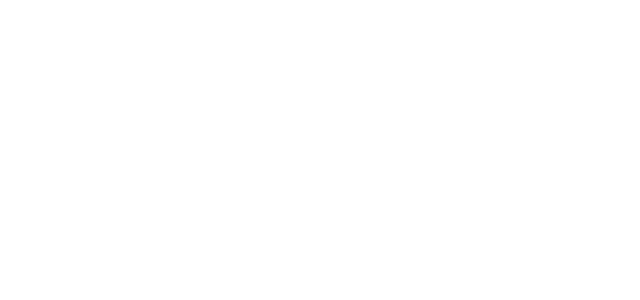
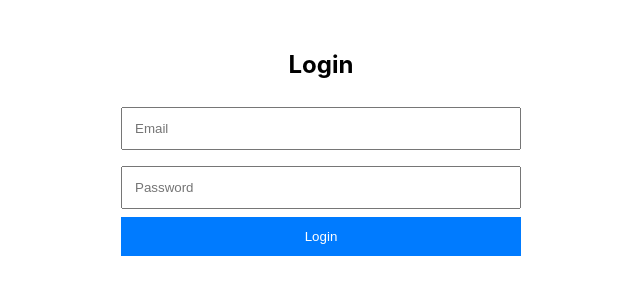
Before and after one commit to ASRoshanKrishna/transfolio, a React (Create React App) app in the folder transfolio-frontend/: page /login in a window 1280 px wide. Before the commit this address had no page. Shown: the top 300 px of the page, without its empty margins (319-959 px from the left). Built offline with nearby package versions, Linux system fonts and the light colour scheme.

Commit message:
Add Basic Login page & integrate with backend

```diff
--- a/transfolio-frontend/src/App.js
+++ b/transfolio-frontend/src/App.js
@@ -1,12 +1,14 @@
 import React from 'react';
 import { BrowserRouter as Router, Routes, Route } from 'react-router-dom';
 import RegisterPage from './pages/RegisterPage';
+import LoginPage from './pages/LoginPage';
 
 function App() {
   return (
     <Router>
       <Routes>
         <Route path="/register" element={<RegisterPage />} />
+        <Route path="/login" element={<LoginPage />} />
         {/* Add other routes here later */}
       </Routes>
     </Router>
--- a/transfolio-frontend/src/pages/LoginPage.js
+++ b/transfolio-frontend/src/pages/LoginPage.js
@@ -1,8 +1,58 @@
-// LoginPage.js
-import React from 'react';
+// src/pages/LoginPage.js
+import React, { useState } from 'react';
+import axios from 'axios';
+import '../App.css'; // reuse existing styling
 
-function LoginPage() {
-  return <h1>Login Page</h1>;
-}
+const LoginPage = () => {
+  const [formData, setFormData] = useState({
+    email: '',
+    password: ''
+  });
+
+  const [message, setMessage] = useState('');
+
+  const handleChange = (e) => {
+    setFormData(prev => ({
+      ...prev,
+      [e.target.name]: e.target.value
+    }));
+  };
+
+  const handleSubmit = async (e) => {
+    e.preventDefault();
+    try {
+      const response = await axios.post('http://localhost:8080/api/auth/login', formData);
+      const user = response.data;
+
+      localStorage.setItem('user', JSON.stringify(user));
+      setMessage(`✅ Welcome, ${user.username}!`);
+    } catch (err) {
+      if (err.response) {
+        if (err.response.status === 404) {
+          setMessage('🙁 User not found.');
+        } else if (err.response.status === 401) {
+          setMessage('❌ Invalid password.');
+        } else {
+          setMessage('⚠️ Login failed.');
+        }
+      } else {
+        setMessage('❌ Server error.');
+      }
+    }
+  };
+
+
+  return (
+    <div className="register-container">
+      <h2>Login</h2>
+      <form onSubmit={handleSubmit}>
+        <input name="email" placeholder="Email" onChange={handleChange} required />
+        <input name="password" placeholder="Password" type="password" onChange={handleChange} required />
+        <button type="submit">Login</button>
+      </form>
+      <p>{message}</p>
+    </div>
+  );
+};
 
 export default LoginPage;
```
Also changed, not shown: 2 other files (tests, documents, lock files or other folders).
